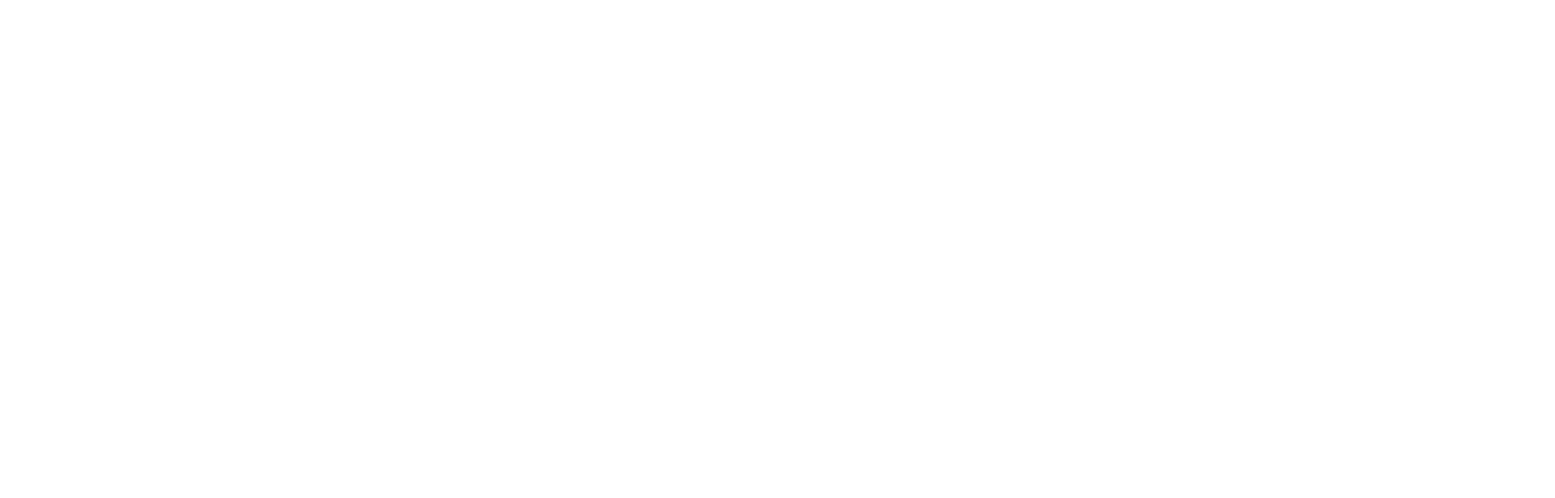
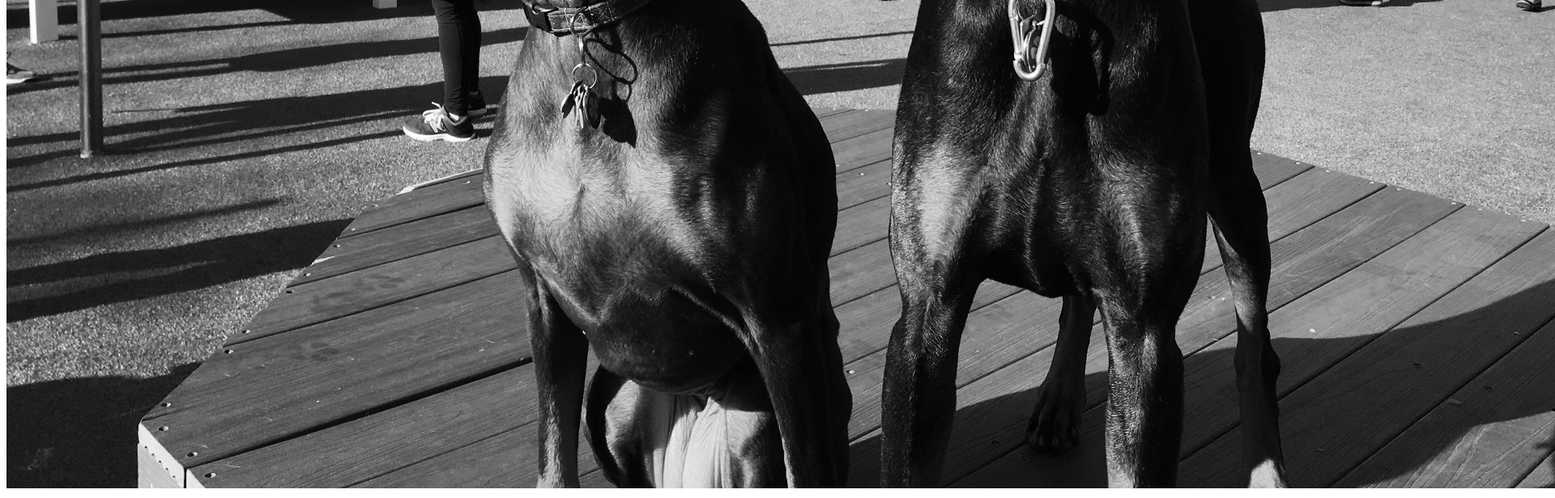
Before and after one commit to ryanpburnett/angular-practice, an Angular app: page / in a window 1280 px wide. Shown: the part 1171-1787 px from the top of the page at 81% size, 1920 px wide, since content can reach past the window. Before the commit the page ends 800 px from the top, so only its background shows below. Built offline with nearby package versions, Linux system fonts and the light colour scheme.

Commit message:
new component, fixed misspellgni, working on img

```diff
--- a/src/app/app.component.html
+++ b/src/app/app.component.html
@@ -3,3 +3,5 @@
 <courses></courses>
 
 <test></test>
+
+<silly></silly>
--- a/src/app/app.module.ts
+++ b/src/app/app.module.ts
@@ -4,13 +4,15 @@
 import { AppRoutingModule } from './app-routing.module';
 import { AppComponent } from './app.component';
 import { CoursesComponent } from './courses.component';
-import { TestComponent } from './test.conponent';
+import { SillyComponent } from './silly.component';
+import { TestComponent } from './test.component';
 
 @NgModule({
   declarations: [
     AppComponent,
     CoursesComponent,
-    TestComponent
+    TestComponent,
+    SillyComponent
   ],
   imports: [
     BrowserModule,
--- /dev/null
+++ b/src/app/silly.component.ts
@@ -0,0 +1,9 @@
+import { Component } from '@angular/core';
+
+@Component({
+    selector: 'silly',
+    template: `<img src="dog.jpg">`
+})
+export class SillyComponent {
+
+}
```
Also changed, not shown: src/app/test.component.ts (renamed from src/app/test.conponent.ts), src/dog.jpg (added).
